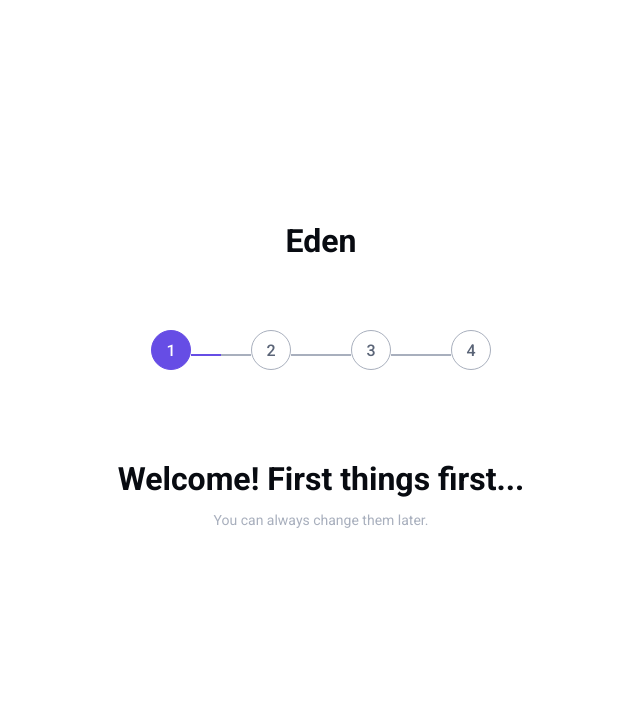
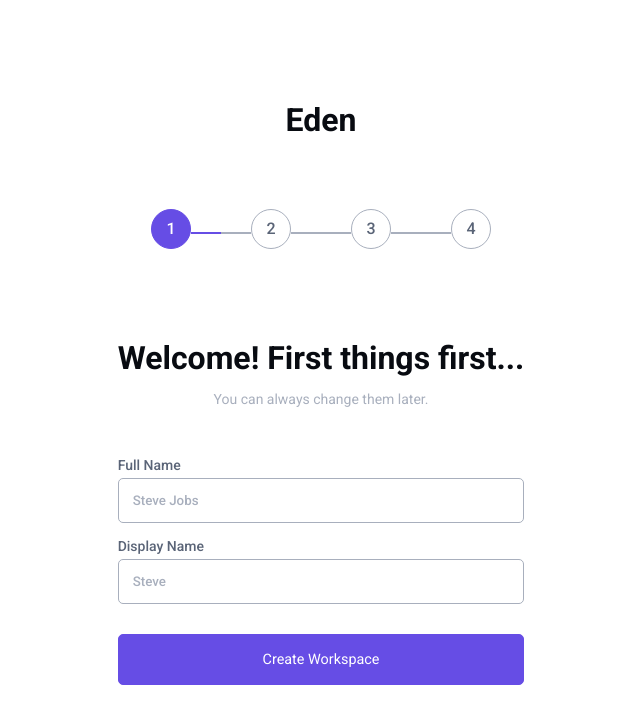
Before and after one commit to MayorErnest/cutshort-eden, a React (Create React App) app: page / in a window 1280 px wide. Shown: the top 724 px of the page, without its empty margins (319-959 px from the left). Built offline with nearby package versions, Linux system fonts and the light colour scheme.

Commit message:
add input and button component

```diff
--- /dev/null
+++ b/src/components/appContainer/components/button/index.js
@@ -0,0 +1,9 @@
+import React from "react";
+
+import styles from "./styles.module.css";
+
+const Button = ({ text }) => {
+  return <button className={styles.container}>{text}</button>;
+};
+
+export { Button };
--- /dev/null
+++ b/src/components/appContainer/components/button/styles.module.css
@@ -0,0 +1,15 @@
+.container {
+  background: var(--app-blue);
+  border: 1px solid var(--app-blue);
+  border-radius: 5px;
+  color: var(--app-white);
+  cursor: pointer;
+  font-size: 0.9rem;
+  width: 100%;
+  padding: 16px;
+}
+
+.container:hover {
+  background: var(--app-white);
+  color: var(--app-blue);
+}
--- a/src/components/appContainer/components/index.js
+++ b/src/components/appContainer/components/index.js
@@ -1,3 +1,5 @@
+export * from "./button";
+export * from "./input";
 export * from "./step1";
 export * from "./step2";
 export * from "./step3";
--- /dev/null
+++ b/src/components/appContainer/components/input/index.js
@@ -0,0 +1,14 @@
+import React from "react";
+
+import styles from "./styles.module.css";
+
+const Input = ({ placeHolder, labelName }) => {
+  return (
+    <div className={styles.container}>
+      <label htmlFor={labelName}>{labelName}</label>
+      <input type="text" id={labelName} placeholder={placeHolder} />
+    </div>
+  );
+};
+
+export { Input };
--- /dev/null
+++ b/src/components/appContainer/components/input/styles.module.css
@@ -0,0 +1,23 @@
+.container label {
+  display: block;
+  color: var(--app-gray);
+  font-size: 0.875rem;
+  font-weight: 500;
+  margin-bottom: 5px;
+}
+
+.container input {
+  width: 100%;
+  padding: 14px;
+  border: 1px solid var(--app-ash);
+  border-radius: 5px;
+}
+
+.container input:focus {
+  outline-color: var(--app-blue);
+}
+
+.container input::placeholder {
+  color: var(--app-ash);
+  font-weight: 500;
+}
--- a/src/components/appContainer/components/step1/index.js
+++ b/src/components/appContainer/components/step1/index.js
@@ -1,13 +1,20 @@
 import React from "react";
-import { StepHeader } from "..";
+import { Button, Input, StepHeader } from "..";
+
+import styles from "./styles.module.css";
 
 const Step1 = () => {
   return (
-    <div>
+    <div className={styles.container}>
       <StepHeader
         headerBig={"Welcome! First things first..."}
         headerSmall={"You can always change them later."}
       />
+      <form>
+        <Input labelName={"Full Name"} placeHolder={"Steve Jobs"} />
+        <Input labelName={"Display Name"} placeHolder={"Steve"} />
+        <Button text="Create Workspace" />
+      </form>
     </div>
   );
 };
--- /dev/null
+++ b/src/components/appContainer/components/step1/styles.module.css
@@ -0,0 +1,3 @@
+.container form > * {
+  margin: 15px 0px;
+}
```
